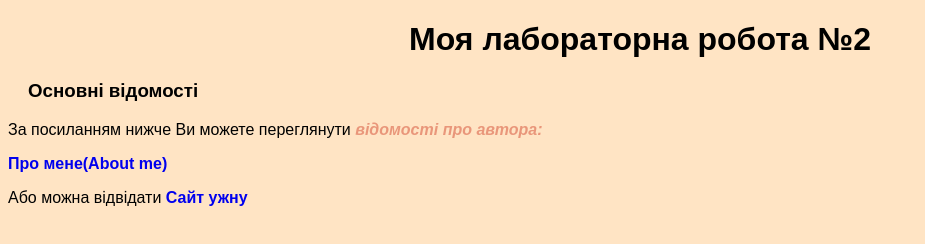
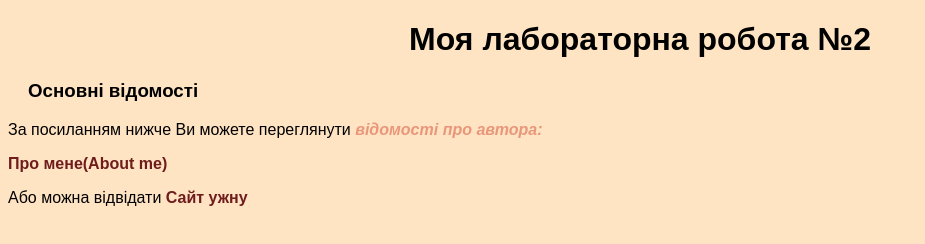
Before and after one commit to postolnyidavyd/web_basics, a plain HTML site: page Lab2_HTML/Index.html in a window 1280 px wide. Shown: the whole page, without its empty margins (0-925 px from the left). Drawn offline with Linux system fonts and the light colour scheme.

Commit message:
Small chages

```diff
--- a/Lab2_HTML/style.css
+++ b/Lab2_HTML/style.css
@@ -20,7 +20,7 @@ ul{
 
 a{
     text-decoration: none;
-    font: rgb(111, 28, 28);
+    color: rgb(111, 28, 28);
     font-weight: bold;
     cursor: pointer;
 }
```
